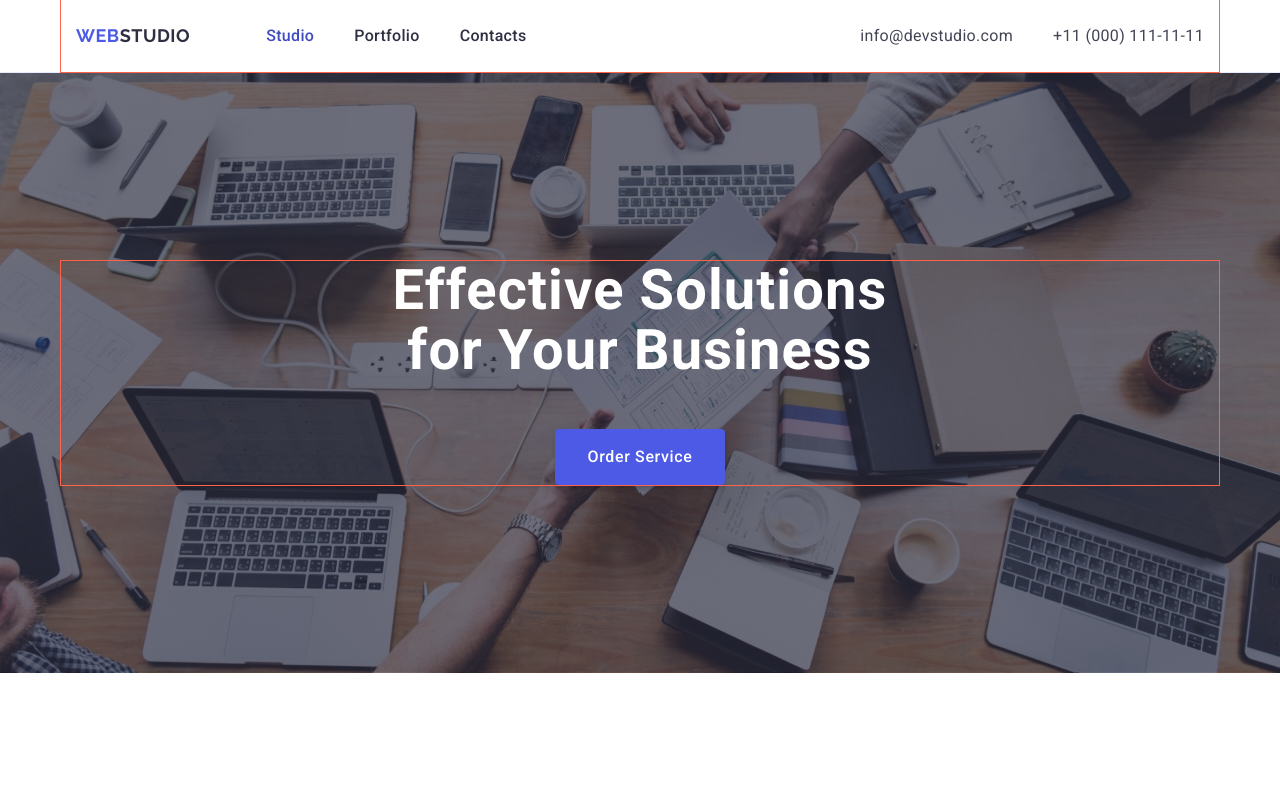
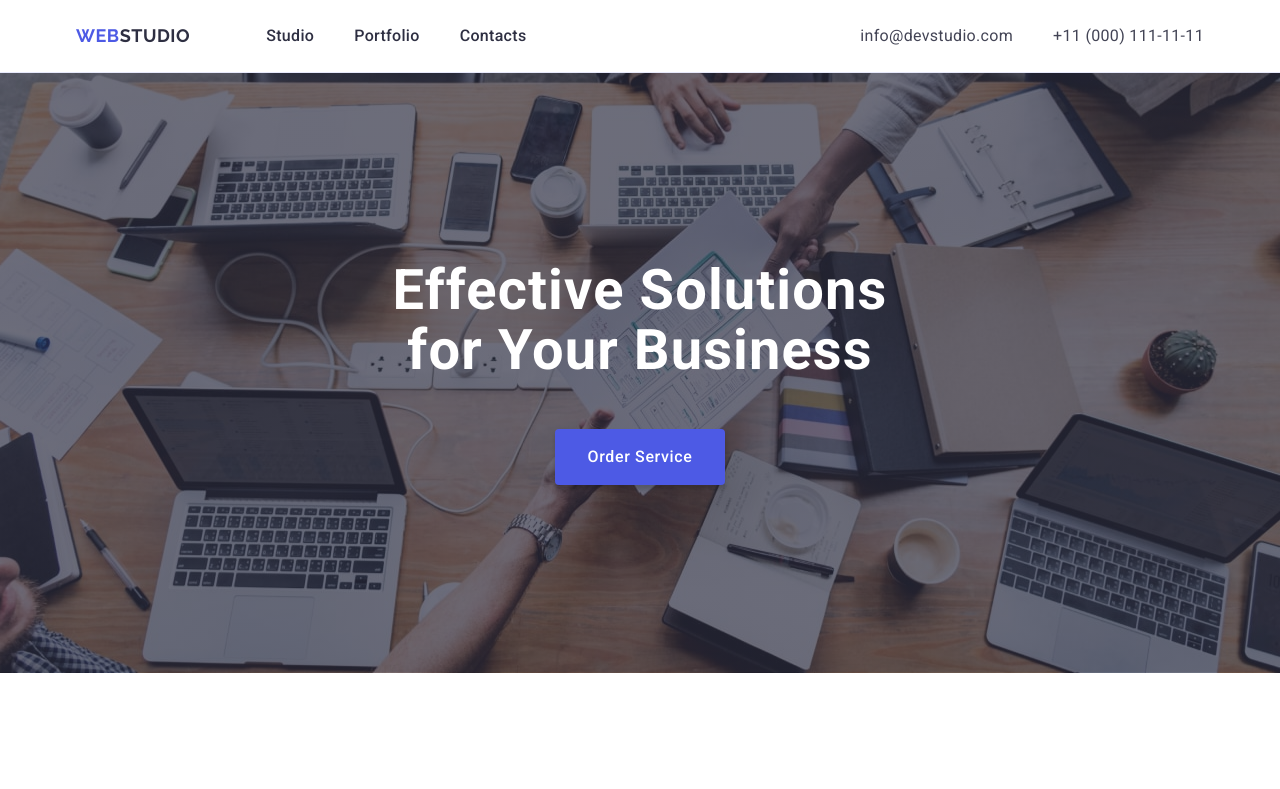
Before and after one commit to nglmn/goit-markup-hw-04, a plain HTML site: page index.html in a window 1280 px wide. Shown: the top 789 px of the page. Drawn offline with nearby package versions, Linux system fonts and the light colour scheme.

Commit message:
the fourth check

```diff
--- a/css/styles.css
+++ b/css/styles.css
@@ -47,7 +47,7 @@ ul, ol{
     padding-left: 15px;
     padding-right: 15px;
     margin: 0 auto;
-    outline: 1px solid tomato;
+    /* outline: 1px solid tomato; */
 }
 
 
@@ -87,22 +87,16 @@ ul, ol{
     display: flex;
     gap: 40px;
 }
-.header-menu-list .header-menu-item:nth-child(1) .header-menu-link{
+
+/* .header-menu-list .header-menu-item:nth-child(1) .header-menu-link{
     position: relative;
     color: #404bbf;
     transition: color 250ms cubic-bezier(0.4, 0, 0.2, 1), color 250ms cubic-bezier(0.4, 0, 0.2, 1);
+} */
 
-}
-.header-menu-link:hover::after{
-    margin-top: 20px;
-    position: absolute;
-    content:"";
-    left: 0;
-    bottom: -1px;
-    height: 4px;
-    background-color: #404bbf;
-    border-radius: 2px;
-
+.header-menu-item{
+    position: relative;
+    transition: color 250ms cubic-bezier(0.4, 0, 0.2, 1), color 250ms cubic-bezier(0.4, 0, 0.2, 1);
 }
 .header-menu-link{
     color: #2E2F42;
@@ -115,7 +109,16 @@ ul, ol{
 .header-menu-link:focus{
     color: #404bbf;
 }
-
+.header-menu-link:hover:after {
+    content: '';
+    position: absolute;
+    left: 0;
+    width: 100%;
+    bottom: -25px;
+    height: 4px;
+    background-color: #404bbf;
+    border-radius: 2px;
+}
 .header-address {
     font-style: normal;
     padding-top: 24px;
```
Also changed, not shown: 2 other files.
